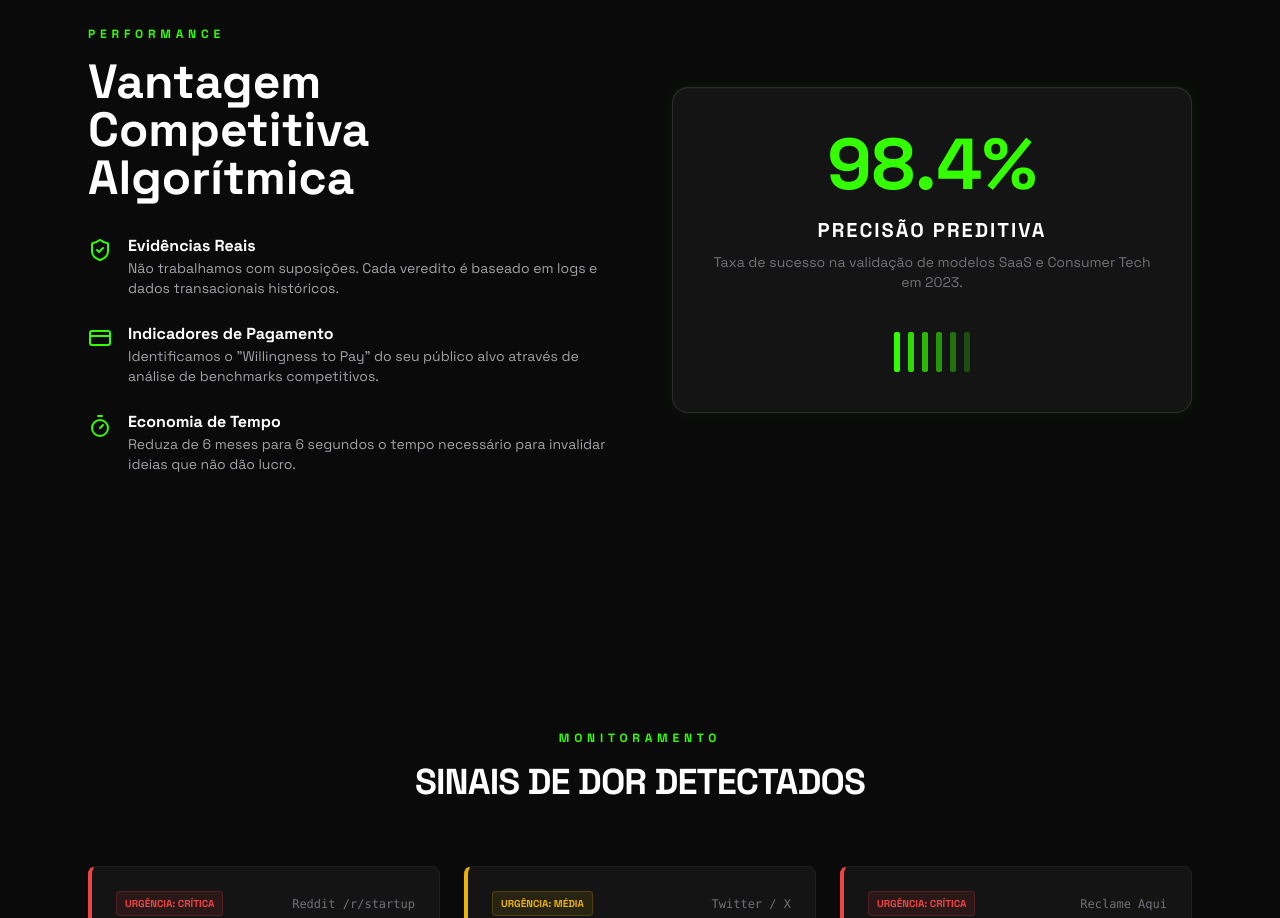
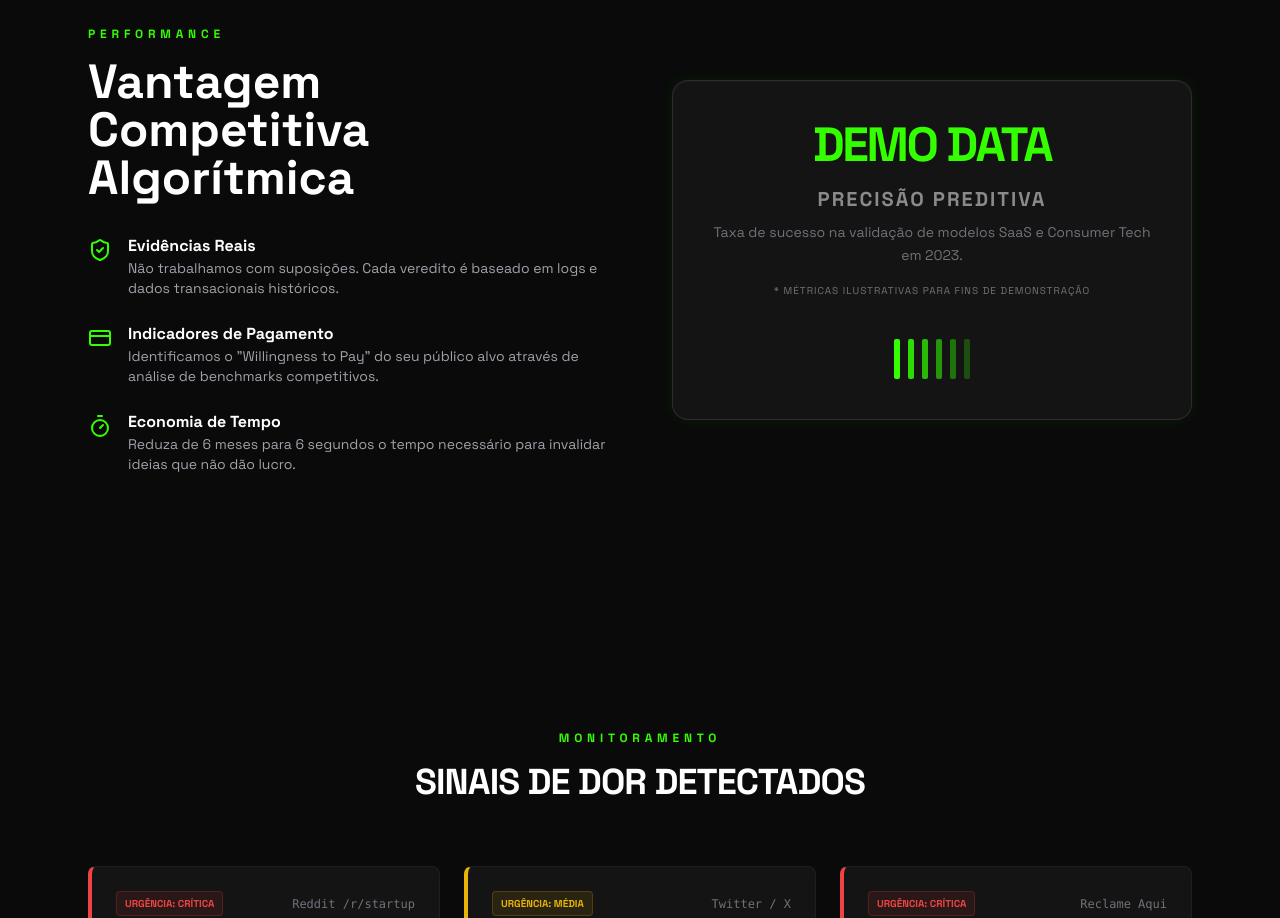
Before and after one commit to EmperorOfCoding/sovereign-ai, a Next.js app in the folder app/frontend/: page / in a window 1280 px wide. Shown: the part 1680-2598 px from the top of the page. Built offline with nearby package versions, Linux system fonts and the light colour scheme.

Commit message:
feat: Implement an interactive landing page with an AI analysis modal and update the README to reflect the use of the `motion` library.

```diff
--- a/app/frontend/app/page.tsx
+++ b/app/frontend/app/page.tsx
@@ -305,7 +305,7 @@ const SearchResultsModal = ({ isOpen, onClose, query }: { isOpen: boolean; onClo
                     <h4 className="font-bold text-white uppercase text-base tracking-widest">Próximos Passos Recomendados</h4>
                   </div>
                   <div className="grid grid-cols-1 md:grid-cols-2 gap-4">
-                    {analysisResults.nextSteps.map((step, i) => (
+                    {analysisResults.nextSteps.map((nextStep, i) => (
                       <motion.div
                         key={i}
                         initial={{ opacity: 0, x: -10 }}
@@ -316,7 +316,7 @@ const SearchResultsModal = ({ isOpen, onClose, query }: { isOpen: boolean; onClo
                         <div className="w-8 h-8 rounded-lg bg-primary/10 flex items-center justify-center shrink-0 mt-0.5 border border-primary/20 group-hover:bg-primary group-hover:text-black transition-all">
                           <span className="text-primary group-hover:text-black text-xs font-black font-mono">{String(i + 1).padStart(2, '0')}</span>
                         </div>
-                        <p className="text-base text-zinc-300 leading-relaxed font-semibold group-hover:text-white transition-colors">{step}</p>
+                        <p className="text-base text-zinc-300 leading-relaxed font-semibold group-hover:text-white transition-colors">{nextStep}</p>
                       </motion.div>
                     ))}
                   </div>
@@ -620,9 +620,15 @@ const CompetitiveAdvantage = () => (
         viewport={{ once: true }}
         className="bg-surface-card p-10 rounded-2xl border border-white/10 text-center glow-border"
       >
-        <div className="text-primary text-7xl font-bold mb-4">98.4%</div>
-        <div className="text-xl font-bold uppercase tracking-widest mb-2">Precisão Preditiva</div>
-        <div className="text-zinc-500 text-sm mb-10">Taxa de sucesso na validação de modelos SaaS e Consumer Tech em 2023.</div>
+        <div className="text-primary text-5xl font-bold mb-4 uppercase tracking-tighter">Demo Data</div>
+        <div className="text-xl font-bold uppercase tracking-widest mb-2 opacity-50">Precisão Preditiva</div>
+        <div className="text-zinc-500 text-sm mb-10 leading-relaxed">
+          Taxa de sucesso na validação de modelos SaaS e Consumer Tech em 2023.
+          <br />
+          <span className="text-[0.625rem] text-primary/40 mt-4 block uppercase tracking-widest">
+            * Métricas ilustrativas para fins de demonstração
+          </span>
+        </div>
         <div className="flex justify-center gap-2">
           {[1, 0.85, 0.7, 0.55, 0.4, 0.25].map((op, i) => (
             <div key={i} className="w-1.5 h-10 bg-primary rounded-sm" style={{ opacity: op }} />
```
Also changed, not shown: 1 other file (tests, documents, lock files or other folders).
